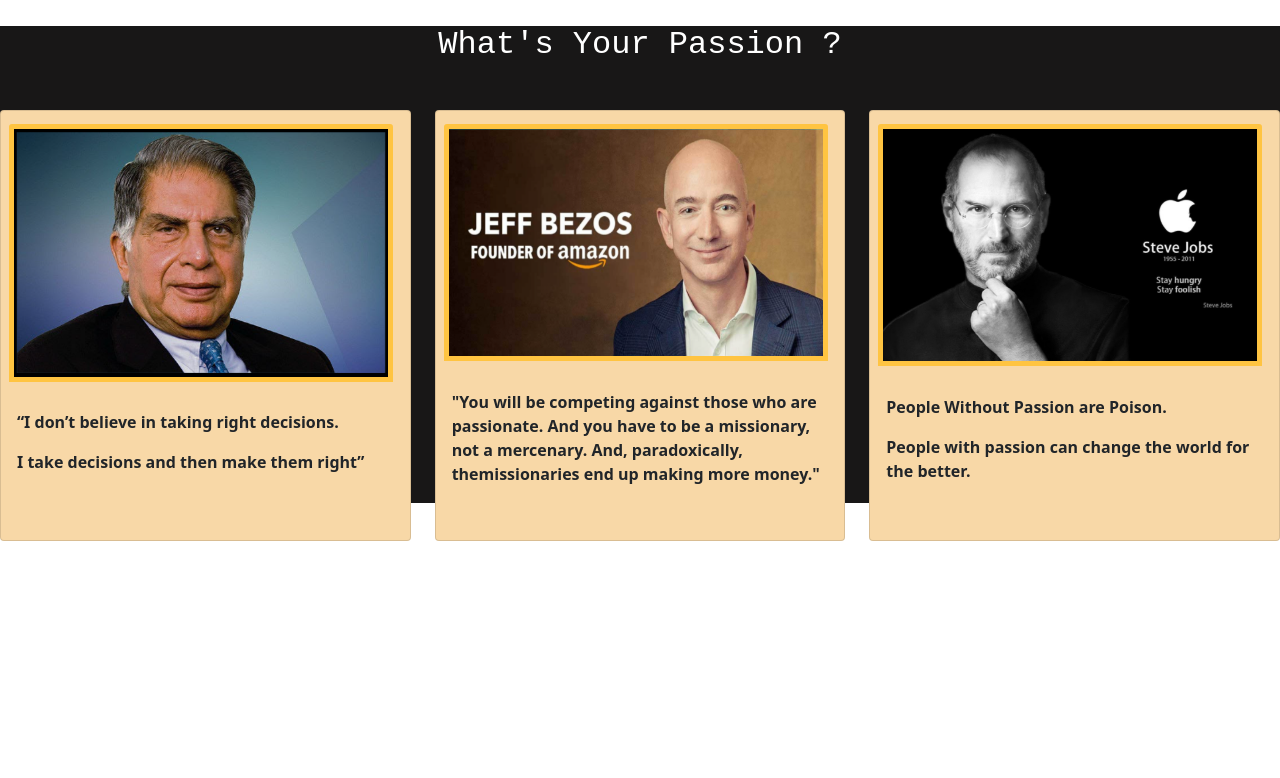
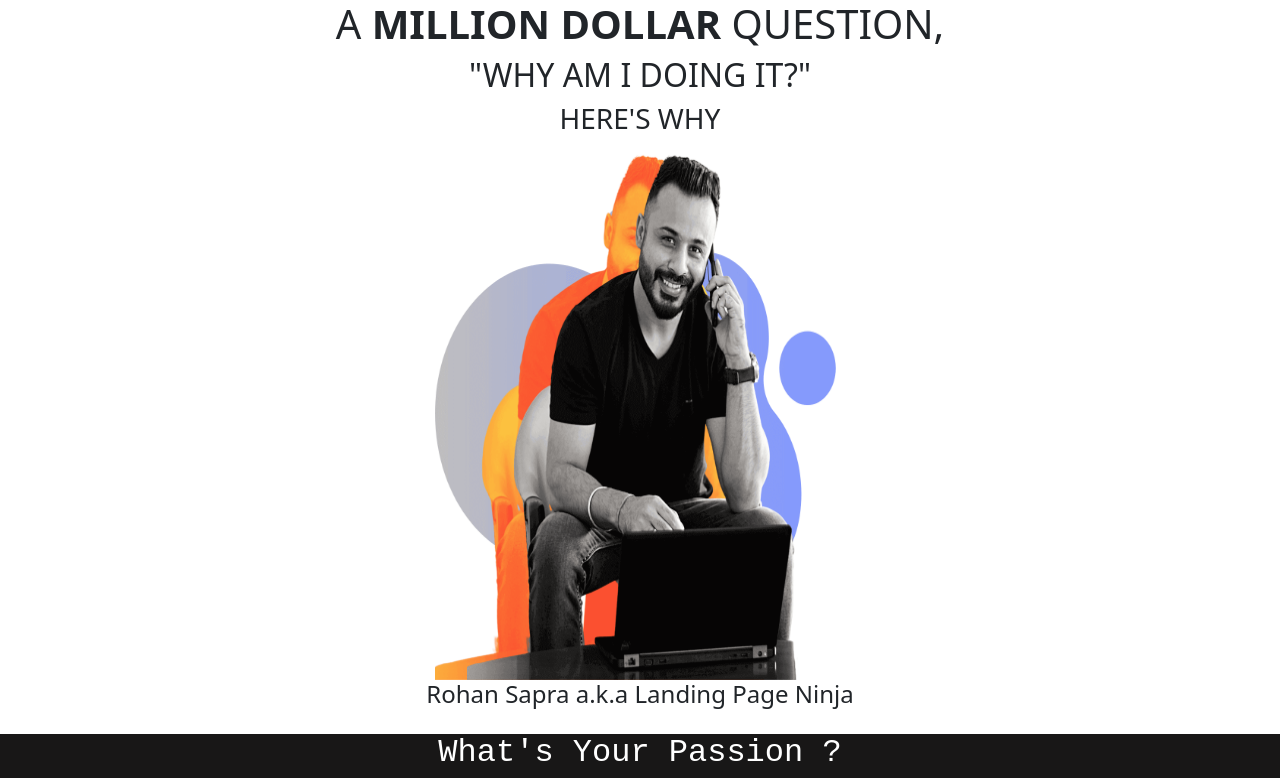
Before and after one commit to patilgauri/Trainer-Landing-Page-Website, a plain HTML site: page index.html in a window 1280 px wide. Shown: the top 778 px of the page. Drawn offline with nearby package versions, Linux system fonts and the light colour scheme.

Commit message:
"Did the Owner mssg section"

```diff
--- a/index.css
+++ b/index.css
@@ -2,7 +2,10 @@
     background-color: rgb(248, 216, 167);
     margin-top: 3vw;
 }
-
+.ownerimg{
+    width: 32vw;
+    height: 67vh;
+}
 .head{
     text-align: center;
     margin-top: 2vw;
@@ -11,7 +14,6 @@
 }
 .quotes{
     background-color: rgb(24, 23, 23);
-
 }
 .para{
     margin-top: 1vw;
@@ -20,6 +22,9 @@
 .images{
     width: 30vw;
     margin-top: 1vw;
-    margin-left: 0.5rem;
+    margin-left: 0.5vw;
     border: 5px solid rgb(255, 196, 65);
 }
+.question{
+    text-align:  center;
+}
--- a/index.html
+++ b/index.html
@@ -18,7 +18,14 @@
 
     <!---->
     <!--Owner photo with message-->
-
+    <div class="question">
+        <h1>A <b>MILLION DOLLAR</b> QUESTION,</h1>
+        <h2>"WHY AM I DOING IT?"</h2>
+        <h3>HERE'S WHY</h3>
+        <img src="ownerpic.png" alt="...." class="ownerimg">
+        <br>
+        <h4>Rohan Sapra a.k.a Landing Page Ninja</h4>
+    </div>
     <!---->
 
     <!---->
```
Also changed, not shown: ownerpic.png (added).
